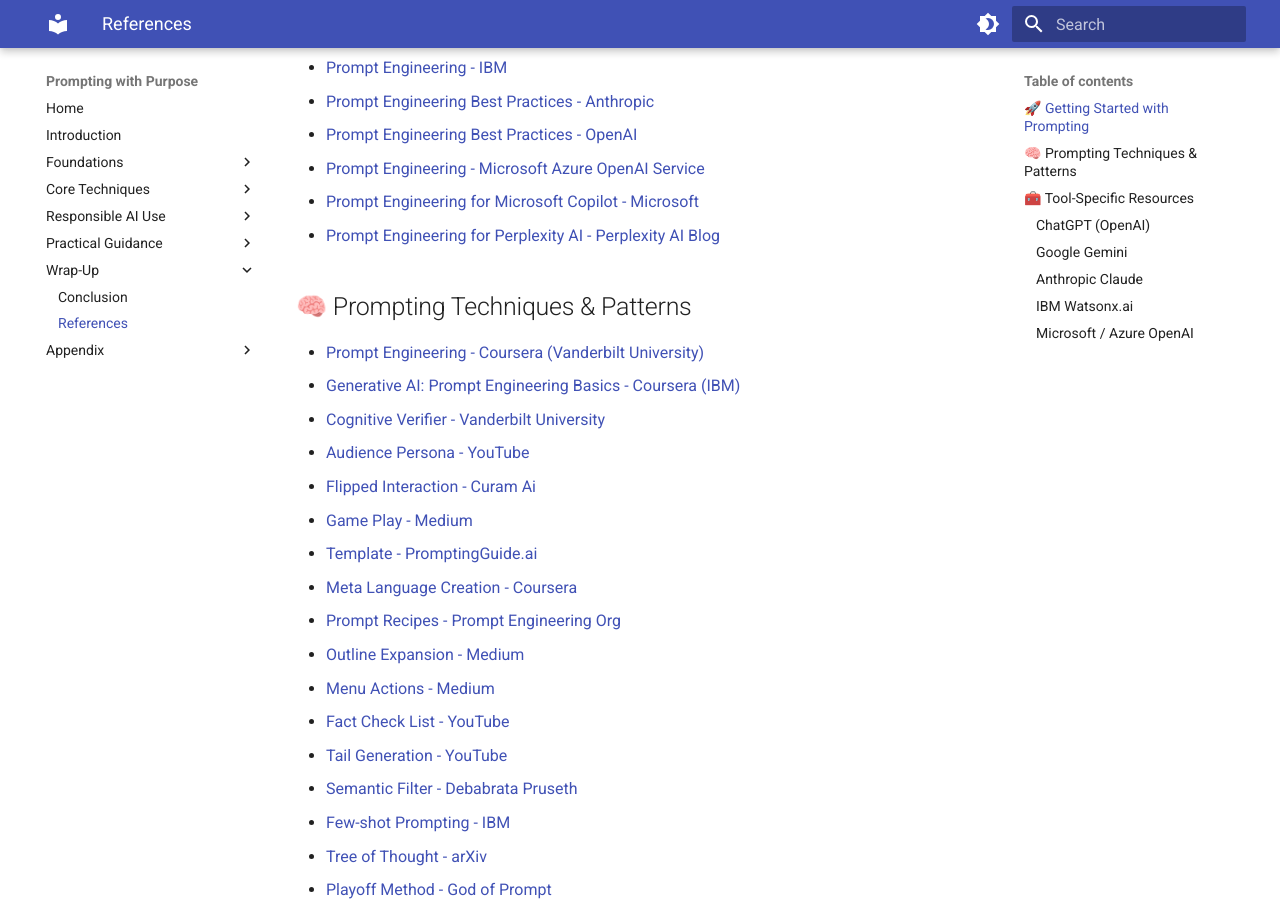
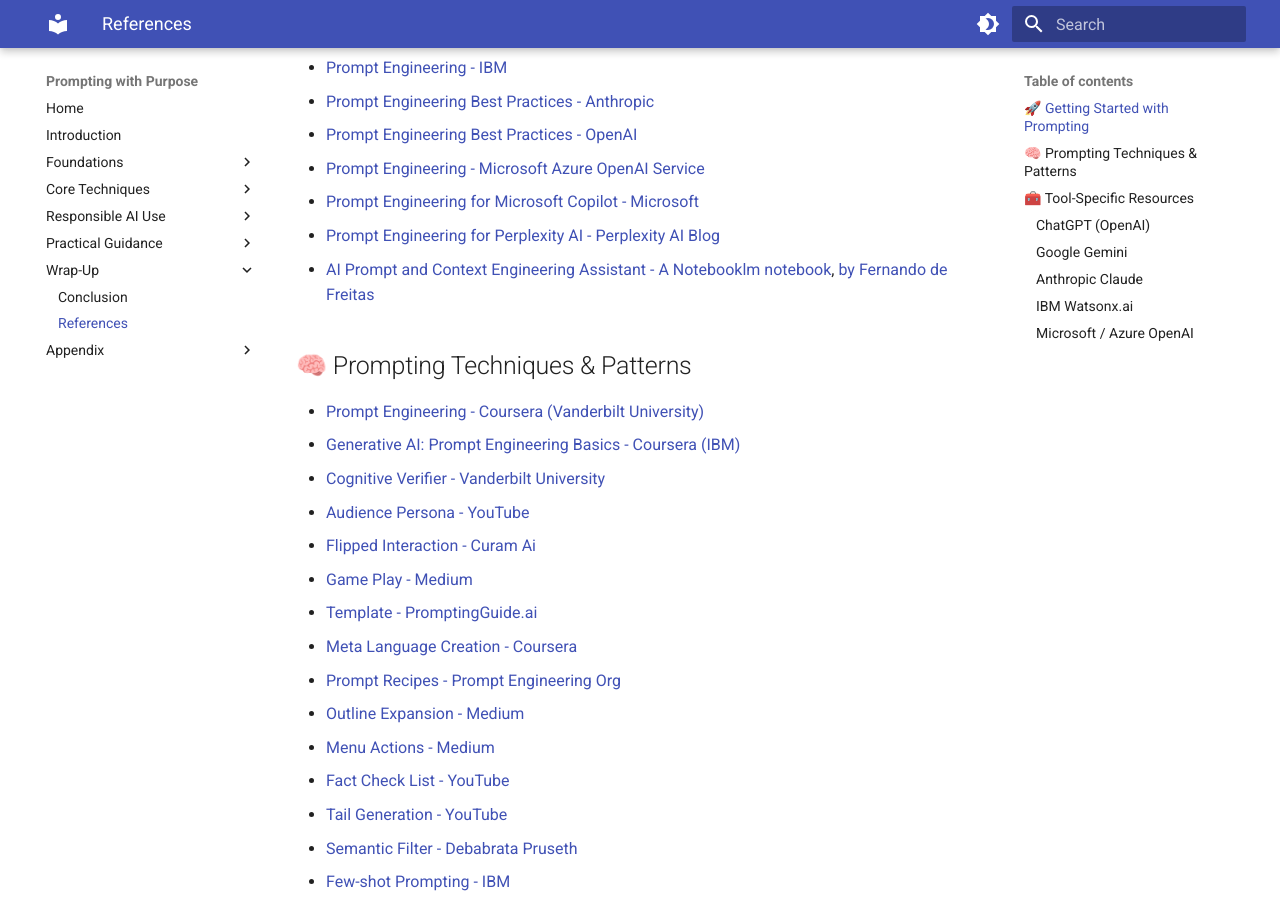
Before and after one commit to jmetzz/prompting-with-purpose, an MkDocs documentation site: the page built from docs/references.md, in a window 1280 px wide and 900 px high, scrolled down 402 px. Built offline with MkDocs 1.6.1 and Material for MkDocs 9.7.7, drawn with Linux system fonts in a browser that asks for light colours.

Commit message:
feat: add reference

```diff
--- a/docs/references.md
+++ b/docs/references.md
@@ -13,6 +13,7 @@
 - [Prompt Engineering - Microsoft Azure OpenAI Service](https://learn.microsoft.com/en-us/azure/ai-services/openai/concepts/prompt-engineering)
 - [Prompt Engineering for Microsoft Copilot - Microsoft](https://www.microsoft.com/en-us/microsoft-365/blog/2023/03/16/prompt-engineering-for-microsoft-copilot/)
 - [Prompt Engineering for Perplexity AI - Perplexity AI Blog](https://www.perplexity.ai/blog/prompt-engineering-for-perplexity-ai)
+- [AI Prompt and Context Engineering Assistant - A Notebooklm notebook](https://notebooklm.google.com/notebook/e6bebcbc-3449-471b-a09c-627799bd3146), [by Fernando de Freitas](https://www.linkedin.com/in/fdefreitas/)
 
 ## 🧠 Prompting Techniques & Patterns
 
```
